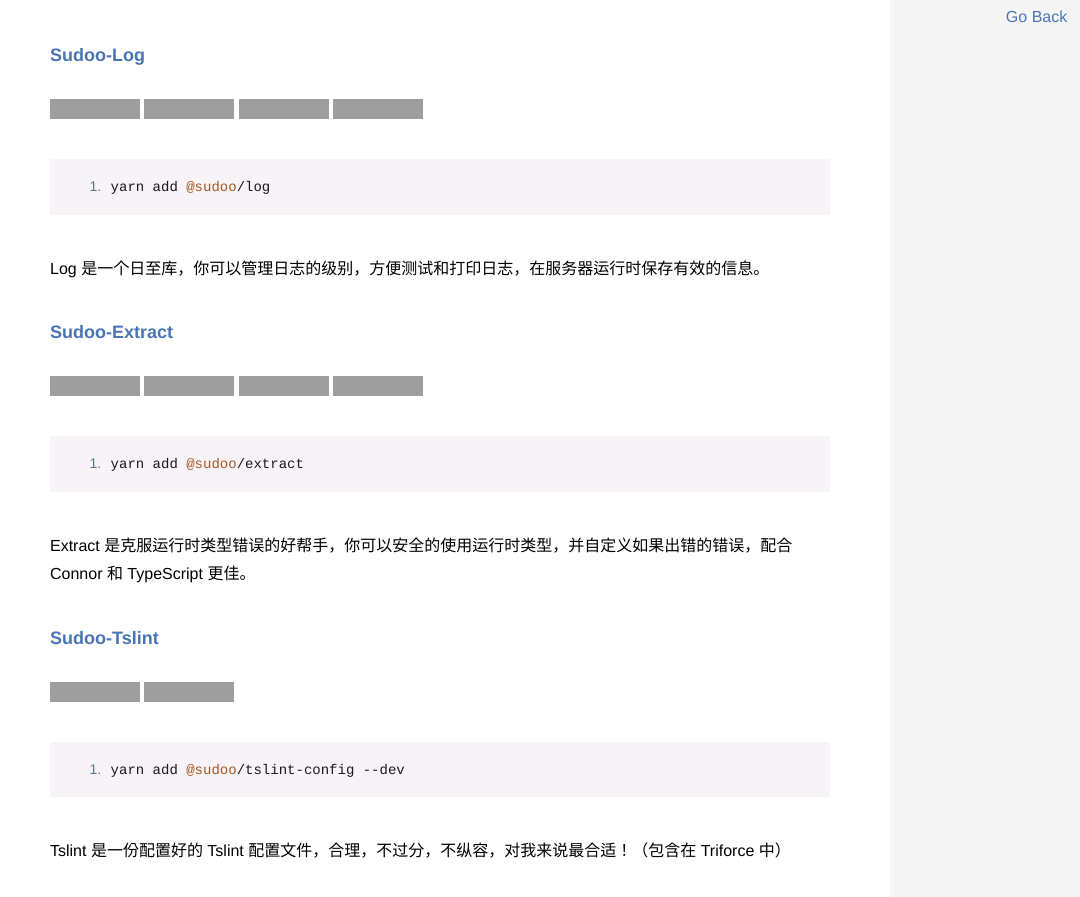
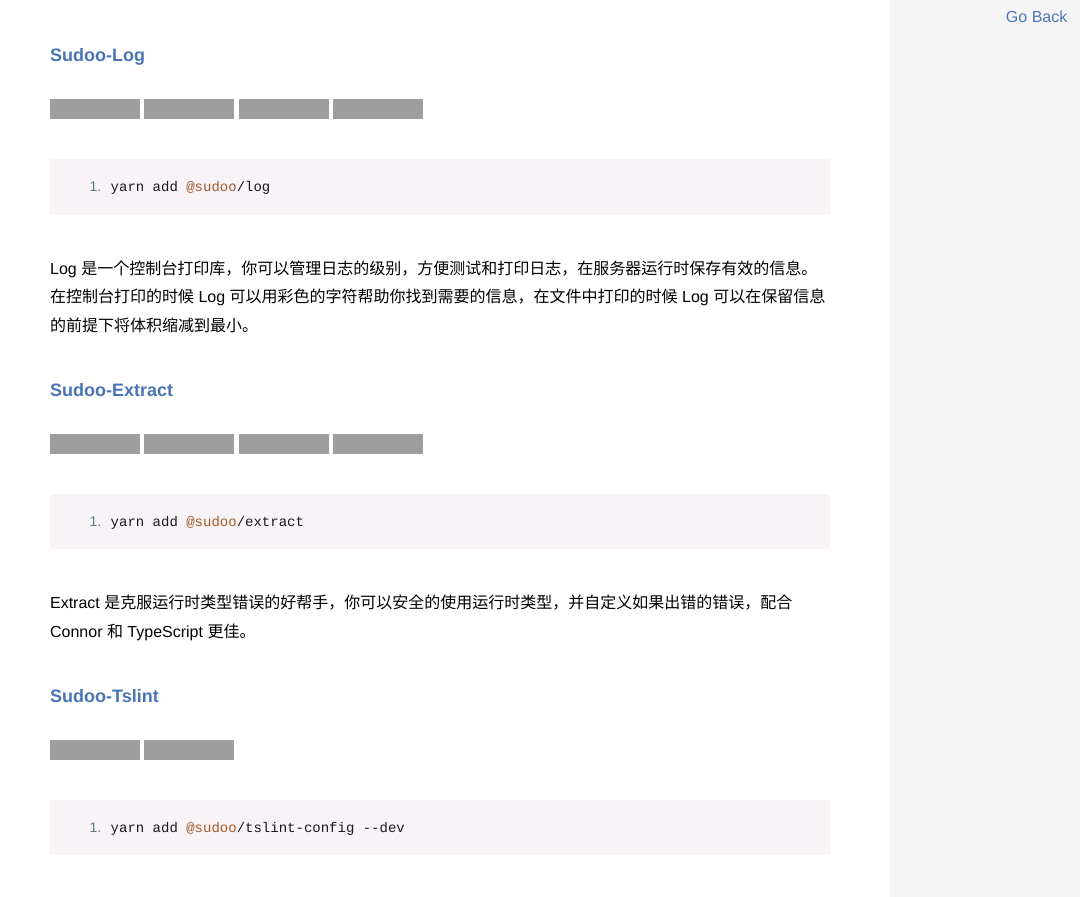
Before and after one commit to WMXPY/blog.mengw.io, a Jekyll site: the page built from _posts/blog/2019-04-02-Sudoo-Packages.md, in a window 1280 px wide and 900 px high, scrolled down 4213 px, cut to the strip 0-897 px from the top of the window. Shown: the whole strip, without its empty margins (200-1280 px from the left). Built offline with Jekyll 4.4.1, drawn with Linux system fonts in a browser that asks for light colours; grey boxes are pictures that could not be loaded.

Commit message:
fix typo

````diff
--- a/_posts/blog/2019-04-02-Sudoo-Packages.md
+++ b/_posts/blog/2019-04-02-Sudoo-Packages.md
@@ -188,7 +188,7 @@ Internationalization 是一个 I18n 库，可以在字符串的含义上处理
 yarn add @sudoo/log
 ```
 
-Log 是一个日至库，你可以管理日志的级别，方便测试和打印日志，在服务器运行时保存有效的信息。
+Log 是一个控制台打印库，你可以管理日志的级别，方便测试和打印日志，在服务器运行时保存有效的信息。在控制台打印的时候 Log 可以用彩色的字符帮助你找到需要的信息，在文件中打印的时候 Log 可以在保留信息的前提下将体积缩减到最小。
 
 ### [Sudoo-Extract](https://github.com/SudoDotDog/Sudoo-Extract)
 
````
